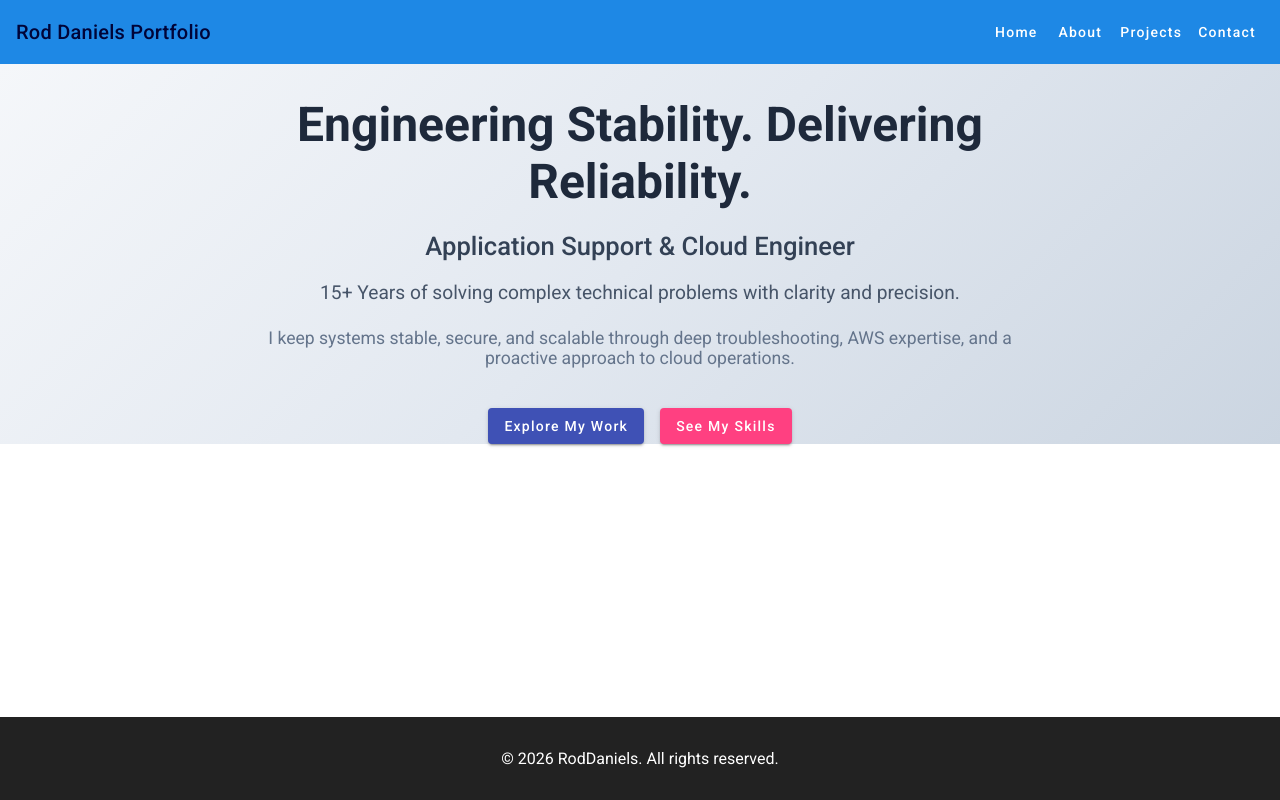
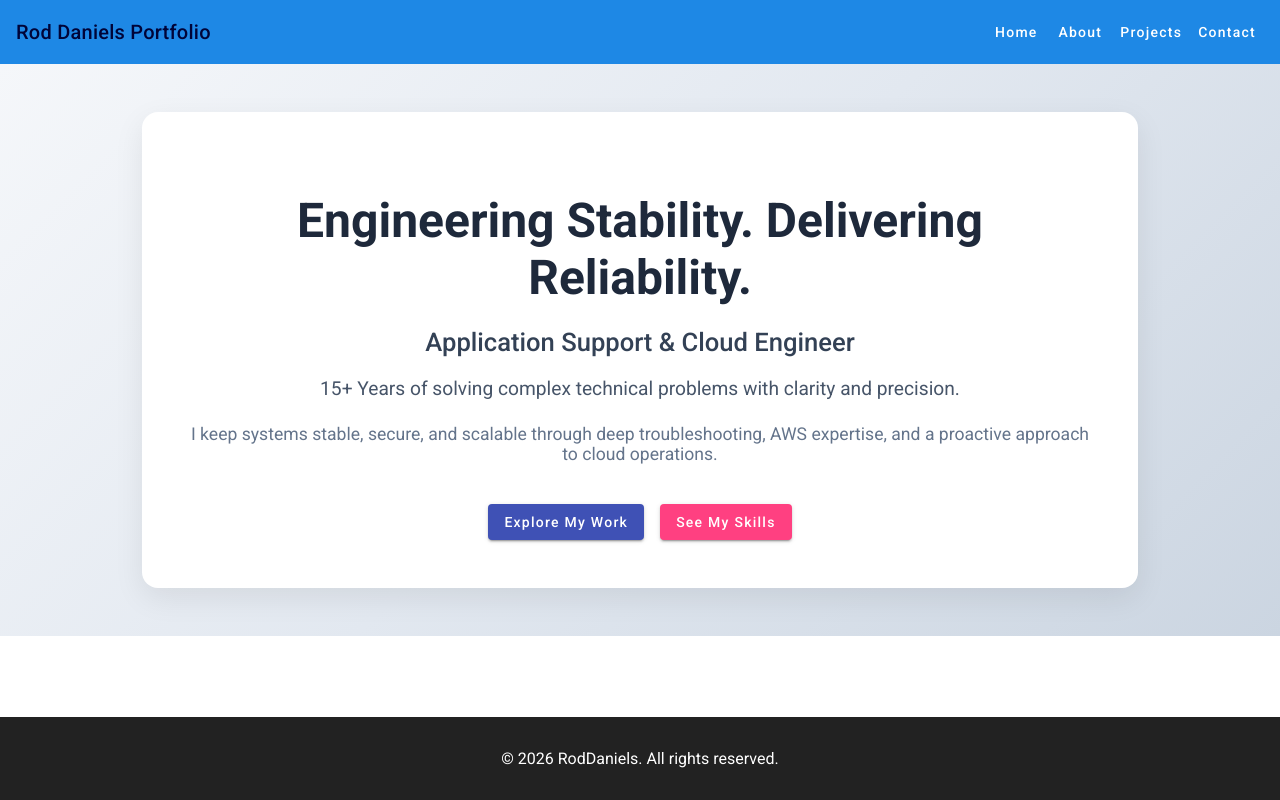
Before and after one commit to rodbagaresau-hue/portfolio, an Angular app: page /home in a window 1280 px wide. Built offline with nearby package versions, Linux system fonts and the light colour scheme.

Commit message:
update home css

```diff
--- a/src/app/about/about.scss
+++ b/src/app/about/about.scss
@@ -1,6 +1,7 @@
 .about-container {
   min-height: calc(100vh - var(--footer-height));
   display: flex;
+  align-items: center;
   justify-content: center;
   padding: 3rem 2rem;
   background: linear-gradient(
@@ -44,16 +45,6 @@
   margin-bottom: 1.5rem;
 }
 
-// .about-actions {
-//   margin-top: 2.5rem;
-//   text-align: center;
-// }
-
-// a[mat-raised-button] {
-//   padding: 0.8rem 2rem;
-//   border-radius: 8px;
-// }
-
 /* Fade-in animation */
 @keyframes fadeIn {
   from {
--- a/src/app/contact/contact.scss
+++ b/src/app/contact/contact.scss
@@ -4,7 +4,6 @@
   justify-content: center;
   align-items: center;
   padding: 2rem;
-
   background: linear-gradient(
     135deg,
     #f8fafc 0%,
--- a/src/app/home/home.scss
+++ b/src/app/home/home.scss
@@ -3,8 +3,7 @@
   display: flex;
   align-items: center;
   justify-content: center;
-  padding: 0 2rem;
-
+  padding: 3rem 2rem;
   background: linear-gradient(
     135deg,
     #f5f7fa 0%,
@@ -14,10 +13,21 @@
 }
 
 .hero-content {
-  max-width: 800px;
+  background: white;
+  padding: 3rem;
+  max-width: 900px;
+  width: 100%;
+  border-radius: 16px;
+  box-shadow: 0 10px 30px rgba(0, 0, 0, 0.08);
+  animation: fadeIn 1s ease;
   text-align: center;
-  animation: fadeIn 1.2s ease;
 }
+
+// .hero-content {
+//   max-width: 800px;
+//   text-align: center;
+//   animation: fadeIn 1.2s ease;
+// }
 
 .hero-title {
   font-size: 3rem;
@@ -51,12 +61,6 @@
   justify-content: center;
 }
 
-// .hero-btn {
-//   padding: 0.8rem 2rem;
-//   font-size: 1rem;
-//   border-radius: 8px;
-// }
-
 /* Smooth fade-in animation */
 @keyframes fadeIn {
   from {
```
Also changed, not shown: src/app/about/about.html (+0 -10 lines).
